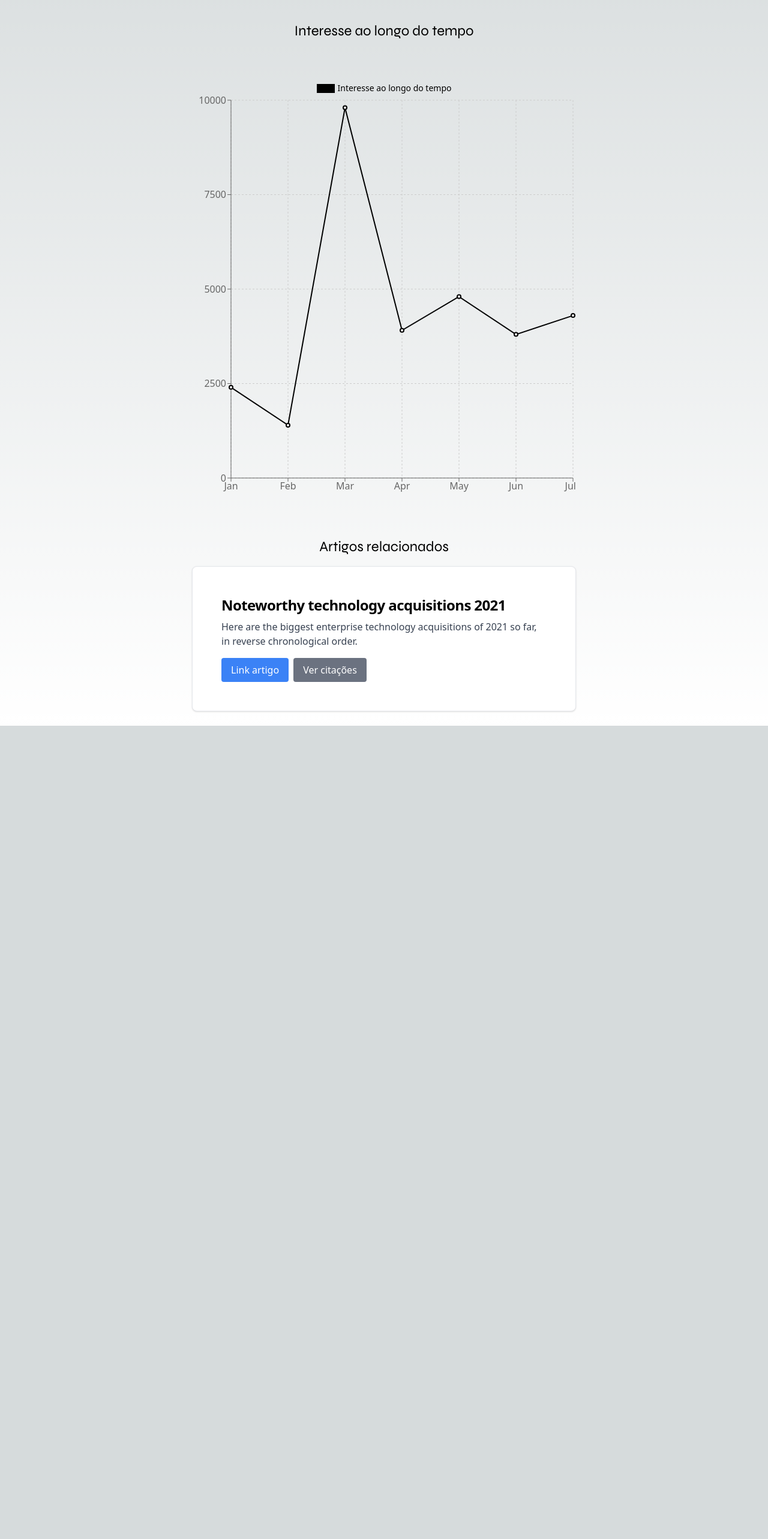
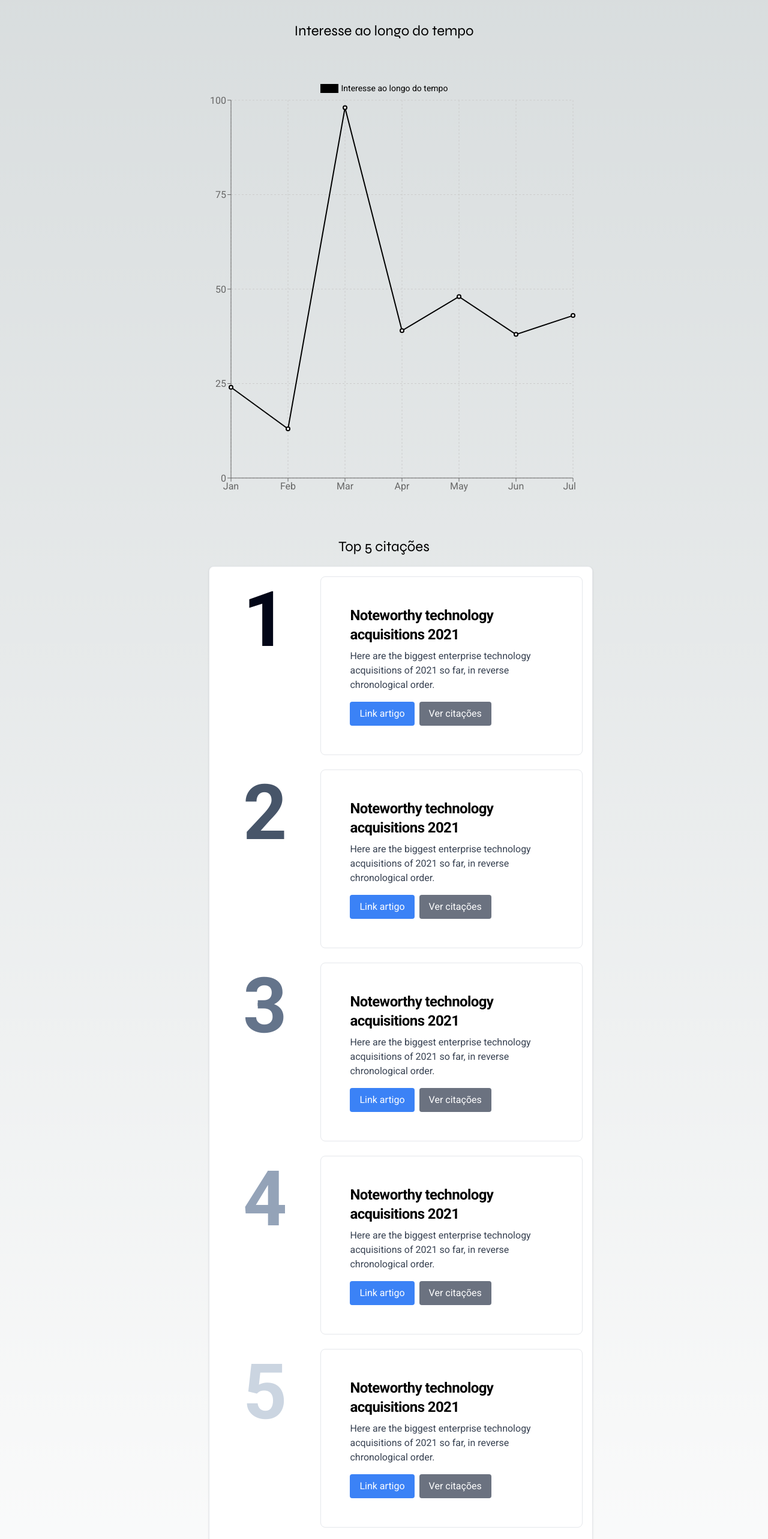
Before and after one commit to dbs1507/Papersfinder-refactoring, a Next.js app in the folder frontend/: page /result in a window 1280 px wide. Shown: the part 220-2786 px from the top of the page at 60% size. Before the commit the page ends 1430 px from the top, so only its background shows below. Built offline with nearby package versions, Linux system fonts and the light colour scheme.

Commit message:
top 5 implementation

```diff
--- a/frontend/src/app/globals.css
+++ b/frontend/src/app/globals.css
@@ -2,6 +2,7 @@
 @tailwind components;
 @tailwind utilities;
 @import url('https://fonts.googleapis.com/css2?family=Syne:wght@400;700&display=swap');
+@import url('https://fonts.googleapis.com/css2?family=Roboto:wght@300;400;500;600;700&display=swap');
 
 :root {
   --foreground-rgb: 0, 0, 0;
--- a/frontend/src/app/layout.js
+++ b/frontend/src/app/layout.js
@@ -14,6 +14,7 @@ export default function RootLayout({ children }) {
     <html lang="en">
       <head>
         <link href="https://fonts.googleapis.com/css2?family=Syne:wght@400;700&display=swap" rel="stylesheet" />
+        <link href="https://fonts.googleapis.com/css2?family=Roboto:ital,wght@0,100;0,300;0,400;0,500;0,700;0,900;1,100;1,300;1,400;1,500;1,700;1,900&display=swap" rel="stylesheet"></link>
       </head>
       <body>{children}</body>
     </html>
--- a/frontend/src/app/result/page.jsx
+++ b/frontend/src/app/result/page.jsx
@@ -2,6 +2,7 @@ import React from 'react';
 import Header from "@/components/Header";
 import ChartSearch from "@/components/ChartSearch";
 import CardArticle from "@/components/CardArticle";
+import TopCitations from "@/components/TopCitations";
 
 
 const Result = () => {
@@ -15,8 +16,10 @@ const Result = () => {
             </div>
             <h3 className="text-2xl font-syne pb-16">Interesse ao longo do tempo</h3>
             <ChartSearch/>
+            <h3 className="text-2xl font-syne pt-16 pb-4">Top 5 citações</h3>
+            <TopCitations />
             <h3 className="text-2xl font-syne pt-16 pb-4">Artigos relacionados</h3>
-            <CardArticle />
+            <CardArticle size="w-1/2" />
         </div>
       </>
   );
--- a/frontend/src/components/CardArticle.jsx
+++ b/frontend/src/components/CardArticle.jsx
@@ -1,9 +1,7 @@
 import React from 'react';
 
-
-const CardArticle = () => (
-    <>
-        <div className="w-1/2 p-12 bg-white border border-gray-200 rounded-lg shadow mb-6">
+const CardArticle = ({ size }) => (
+  <div className={`${size} p-12 bg-white border border-gray-200 rounded-lg mb-6 ml-14`}>
     <h5 className="mb-2 text-2xl font-bold tracking-tight text-black">Noteworthy technology acquisitions 2021</h5>
     <p className="font-normal text-gray-700">Here are the biggest enterprise technology acquisitions of 2021 so far, in reverse chronological order.</p>
     <div className="mt-4">
@@ -11,7 +9,6 @@ const CardArticle = () => (
       <button className="bg-gray-500 text-white px-4 py-2 rounded">Ver citações</button>
     </div>
   </div>
-    </>
 );
 
 export default CardArticle;
--- a/frontend/src/components/ChartSearch.jsx
+++ b/frontend/src/components/ChartSearch.jsx
@@ -3,13 +3,13 @@ import React from 'react';
 import { LineChart, Line, XAxis, YAxis, CartesianGrid, Tooltip, Legend, ResponsiveContainer } from 'recharts';
 
 const data = [
-  { name: 'Jan', uv: 4000, pv: 2400, amt: 2400 },
-  { name: 'Feb', uv: 3000, pv: 1398, amt: 2210 },
-  { name: 'Mar', uv: 2000, pv: 9800, amt: 2290 },
-  { name: 'Apr', uv: 2780, pv: 3908, amt: 2000 },
-  { name: 'May', uv: 1890, pv: 4800, amt: 2181 },
-  { name: 'Jun', uv: 2390, pv: 3800, amt: 2500 },
-  { name: 'Jul', uv: 3490, pv: 4300, amt: 2100 },
+  { name: 'Jan', uv: 4000, pv: 24, amt: 2400 },
+  { name: 'Feb', uv: 3000, pv: 13, amt: 2210 },
+  { name: 'Mar', uv: 2000, pv: 98, amt: 2290 },
+  { name: 'Apr', uv: 2780, pv: 39, amt: 2000 },
+  { name: 'May', uv: 1890, pv: 48, amt: 2181 },
+  { name: 'Jun', uv: 2390, pv: 38, amt: 2500 },
+  { name: 'Jul', uv: 3490, pv: 43, amt: 2100 },
 ];
 
 const ChartSearch = () => (
--- /dev/null
+++ b/frontend/src/components/TopCitations.jsx
@@ -0,0 +1,45 @@
+import React from 'react';
+import CardArticle from './CardArticle';
+
+
+const TopCitations = () => (
+
+    <div className="p-4 w-1/2 bg-white border border-gray-200 rounded-lg shadow mb-6 ml-14">
+    <ul className=''>
+        <div className='flex'>
+            <li className='pl-10 text-9xl font-sans font-bold text-slate-950 py-2'>
+                1
+            </li>
+            <CardArticle size="w-5/6"/>
+        </div>
+        <div className='flex'>
+            <li className='pl-10 text-9xl font-sans font-bold text-slate-600 py-2'>
+                2
+            </li>
+            <CardArticle size="w-5/6"/>
+        </div>
+        <div className='flex'>
+            <li className='pl-10 text-9xl font-sans font-bold text-slate-500 py-2'>
+                3
+            </li>
+            <CardArticle size="w-5/6"/>
+        </div>
+        <div className='flex'>
+            <li className='pl-10 text-9xl font-sans font-bold text-slate-400 py-2'>
+                4
+            </li>
+            <CardArticle size="w-5/6"/>
+        </div>
+        <div className='flex'>
+            <li className='pl-10 text-9xl font-sans font-bold text-slate-300 py-2'>
+                5
+            </li>
+            <CardArticle size="w-5/6"/>
+        </div>
+        </ul>
+    </div>
+
+
+  );
+
+  export default TopCitations;
--- a/frontend/tailwind.config.js
+++ b/frontend/tailwind.config.js
@@ -7,6 +7,9 @@ module.exports = {
   ],
   theme: {
     extend: {
+      fontSize:{
+        'text-9xl': '10rem'
+      },
       backgroundImage: {
         "gradient-radial": "radial-gradient(var(--tw-gradient-stops))",
         "gradient-conic":
@@ -14,6 +17,7 @@ module.exports = {
       },
       fontFamily: {
         'syne': ['Syne', 'sans-serif'],
+        'sans': ['Roboto', 'sans-serif'],
       },
     },
   },
```
Lines whose indentation alone changed are shown as unchanged.
